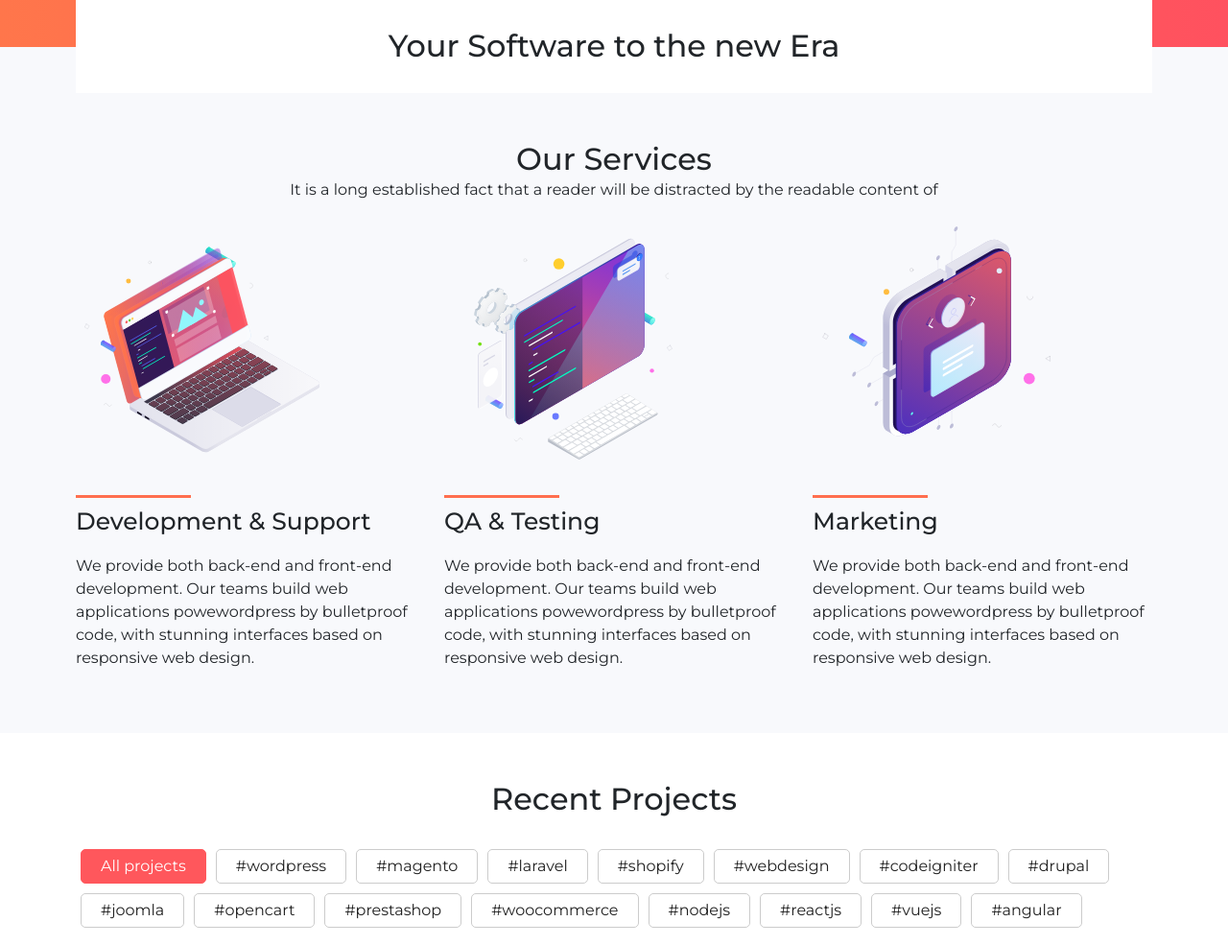
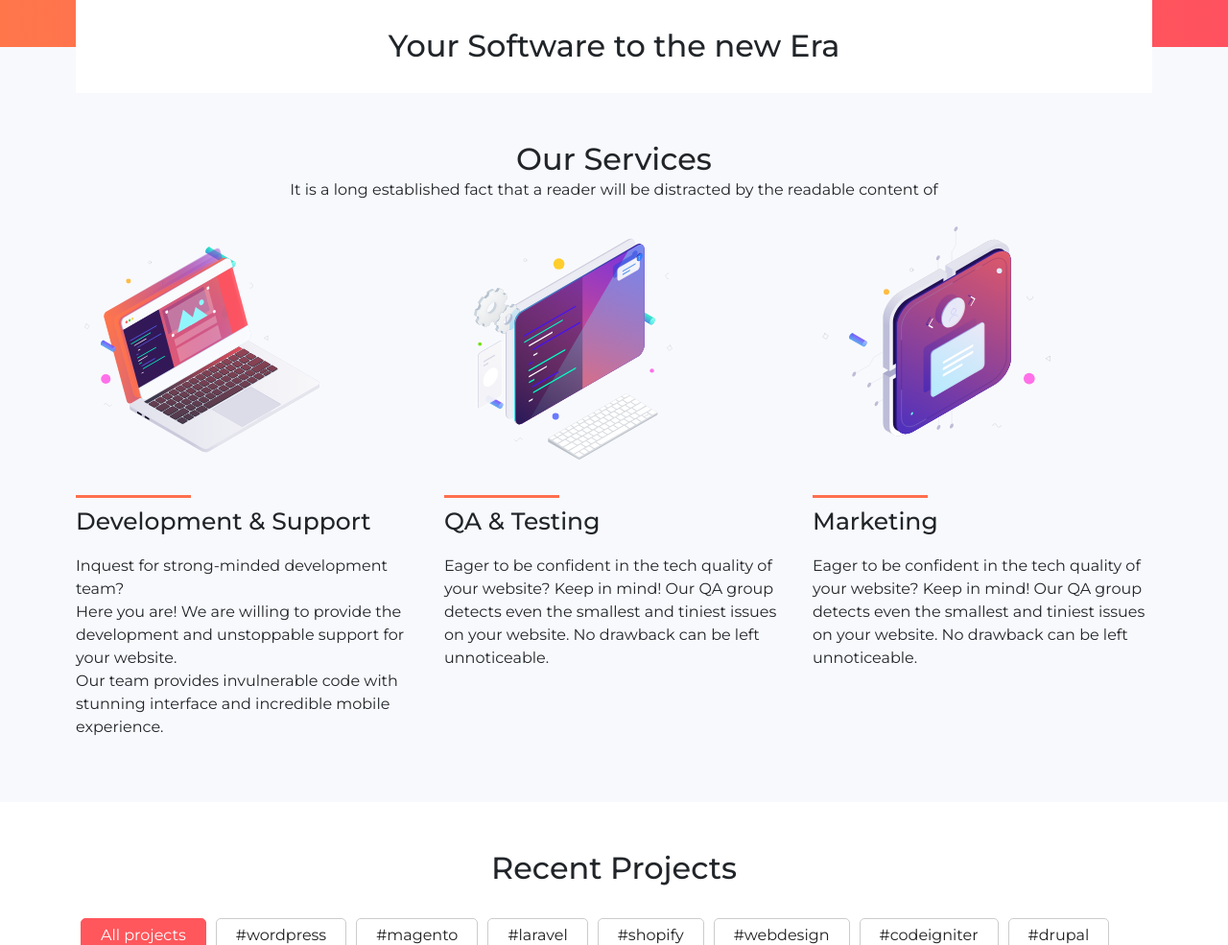
Before and after one commit to erasoftscom/erasofts, a PHP site: page / in a window 1280 px wide. Shown: the part 702-1687 px from the top of the page at 96% size. Run offline with PHP 8.4, Linux system fonts and the light colour scheme.

Commit message:
new images and style fixings2

```diff
--- a/assets/css/style.css
+++ b/assets/css/style.css
@@ -549,4 +549,11 @@ body .filter-content.all-items #container{
     .contact-form-box .col-md-6 {
         margin-bottom: 0!important;
     }
+    .services-section .h100 {
+        text-align: center;
+    }
+    .services-section h3:before {
+        right: 0;
+        margin: 0 auto;
+    }
 }
--- a/index.php
+++ b/index.php
@@ -192,43 +192,49 @@ function url(){
         <p class="text-center">It is a long established fact that a reader will be distracted
             by the readable content of</p>
         <div class="row">
-            <div class="col-sm">
-                <div class="h100 d-flex">
+            <div class="col-md-4 col-sm-12">
+                <div class="h100">
                     <div class="img-cont">
                         <img src="<?=url() ?>assets/images/development.svg"  alt="Development & Support">
                     </div>
                     <div>
                         <h3>Development & Support</h3>
                         <p>
-                            We provide both back-end and front-end development. Our teams build web applications powewordpress by bulletproof code, with stunning interfaces based on responsive web design.
+                            Inquest for strong-minded development team?<br>
+                            Here you are! We are willing to provide the development and unstoppable support for your website.<br>
+                            Our team provides invulnerable code with stunning interface and incredible mobile experience.
+
                         </p>
                     </div>
                 </div>
 
             </div>
-            <div class="col-sm">
-                <div class="h100 d-flex">
+            <div class="col-md-4 col-sm-12">
+                <div class="h100">
                     <div class="img-cont">
                         <img src="<?=url() ?>assets/images/testing.svg"  alt="QA & Testing">
                     </div>
                     <div>
                         <h3>QA & Testing</h3>
                         <p>
-                            We provide both back-end and front-end development. Our teams build web applications powewordpress by bulletproof code, with stunning interfaces based on responsive web design.
+                            Eager to be confident in the tech quality of your website? Keep in mind!
+                            Our QA group detects even the smallest and tiniest issues on your website. No drawback can be left unnoticeable.
+
                         </p>
                     </div>
                 </div>
 
             </div>
-            <div class="col-sm">
-                <div class="h100 d-flex">
+            <div class="col-md-4 col-sm-12">
+                <div class="h100">
                     <div class="img-cont">
                         <img src="<?=url() ?>assets/images/marketing.svg"  alt="Marketing">
                     </div>
                     <div>
                         <h3>Marketing</h3>
                         <p>
-                            We provide both back-end and front-end development. Our teams build web applications powewordpress by bulletproof code, with stunning interfaces based on responsive web design.
+                            Eager to be confident in the tech quality of your website? Keep in mind!
+                            Our QA group detects even the smallest and tiniest issues on your website. No drawback can be left unnoticeable.
                         </p>
                     </div>
                 </div>
```
Also changed, not shown: index.html (+6 -6 lines).
